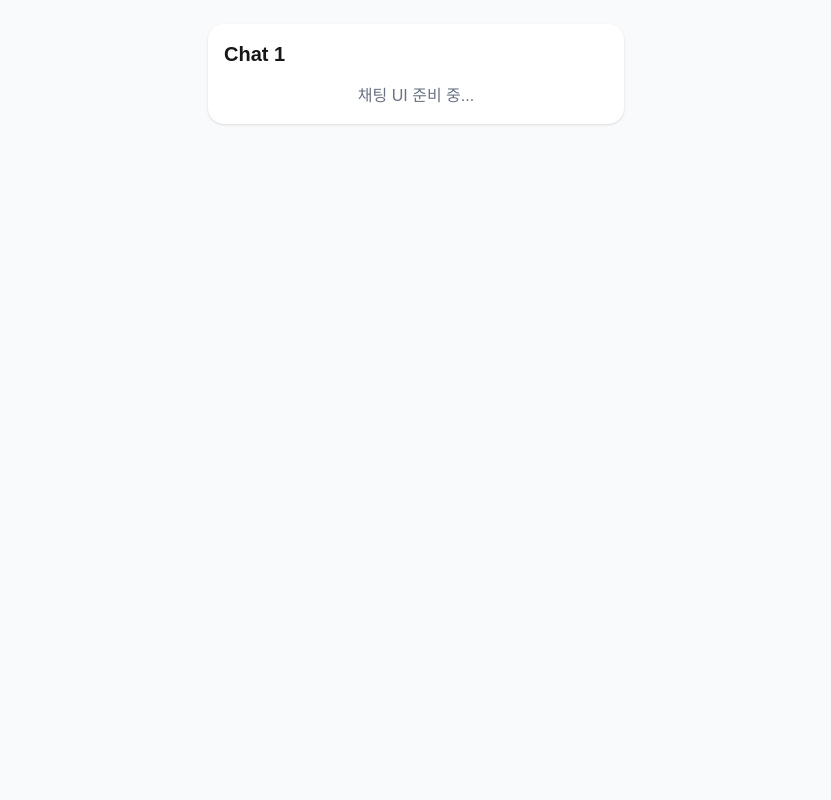
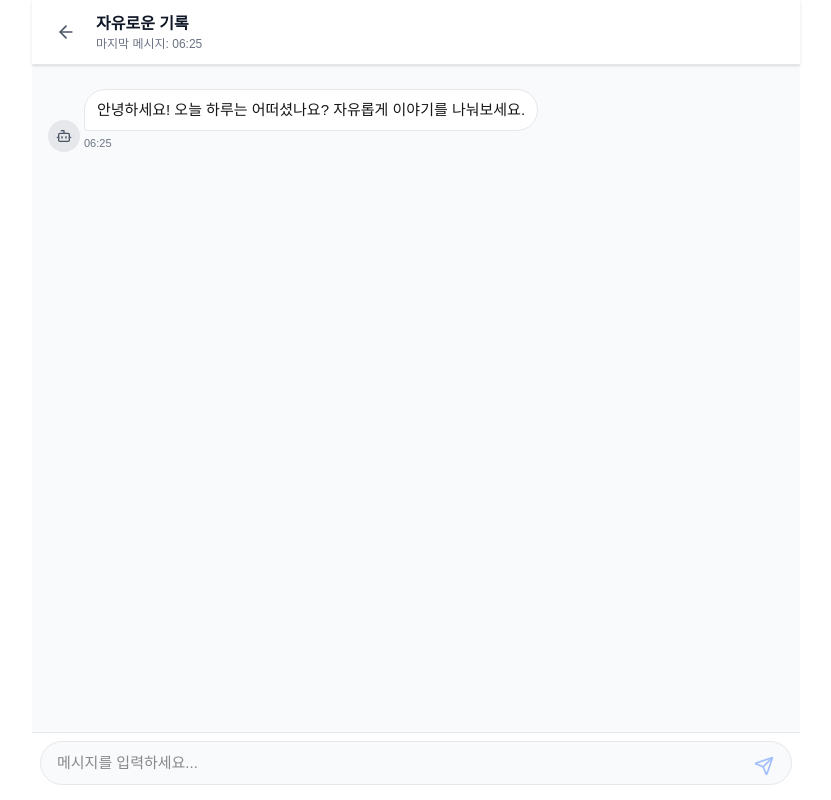
Before and after one commit to chungjung-d/carrer-log-fe, a Next.js app: page /chat/1 in a window 1280 px wide. Shown: the whole page, without its empty margins (224-1055 px from the left). Built offline with nearby package versions, Linux system fonts and the light colour scheme.

Commit message:
chatting ui

```diff
--- a/app/chat/[id]/page.tsx
+++ b/app/chat/[id]/page.tsx
@@ -1,21 +1,204 @@
 'use client'
 
 import { useParams } from 'next/navigation'
+import { useState, useEffect, useRef } from 'react'
+import { Chat, Message } from '@/types/chat'
+import { Send, User, Bot, ArrowLeft } from 'lucide-react'
+import Link from 'next/link'
+
+// 임시 데이터 (나중에 API로 대체)
+const MOCK_CHAT: Chat = {
+  id: 'CHAT_1',
+  userId: 'user1',
+  title: '자유로운 기록',
+  chatData: {
+    messages: [
+      {
+        id: '1',
+        role: 'assistant',
+        content: '안녕하세요! 오늘 하루는 어떠셨나요? 자유롭게 이야기를 나눠보세요.',
+        timestamp: new Date(),
+      },
+    ],
+    metadata: {
+      message_count: 1,
+      last_message_at: new Date(),
+    },
+  },
+  createdAt: new Date().toISOString(),
+  updatedAt: new Date().toISOString(),
+}
+
+const formatTime = (date: Date) => {
+  return new Intl.DateTimeFormat('ko-KR', {
+    hour: '2-digit',
+    minute: '2-digit',
+    hour12: false
+  }).format(date)
+}
 
 export default function ChatPage() {
   const params = useParams()
-  const chatId = params.id
+  const chatId = params.id as string
+  const [chat, setChat] = useState<Chat>(MOCK_CHAT)
+  const [newMessage, setNewMessage] = useState('')
+  const messagesEndRef = useRef<HTMLDivElement>(null)
+  const inputRef = useRef<HTMLTextAreaElement>(null)
+  const [composing, setComposing] = useState(false)
+
+  useEffect(() => {
+    // TODO: API 연동 후 실제 데이터 가져오기
+    // const fetchChat = async () => {
+    //   const response = await fetch(`/api/chats/${chatId}`)
+    //   const data = await response.json()
+    //   setChat(data)
+    // }
+    // fetchChat()
+
+    // 임시로 MOCK_CHAT 사용
+    setChat(MOCK_CHAT)
+  }, [chatId])
+
+  const scrollToBottom = () => {
+    messagesEndRef.current?.scrollIntoView({ behavior: 'smooth' })
+  }
+
+  useEffect(() => {
+    scrollToBottom()
+  }, [chat.chatData.messages])
+
+  const handleSubmit = (e: React.FormEvent) => {
+    e.preventDefault()
+    if (!newMessage.trim() || composing) return
+
+    const newMsg: Message = {
+      id: Date.now().toString(),
+      role: 'user',
+      content: newMessage,
+      timestamp: new Date(),
+    }
+
+    setChat(prev => ({
+      ...prev,
+      chatData: {
+        messages: [...prev.chatData.messages, newMsg],
+        metadata: {
+          message_count: prev.chatData.metadata.message_count + 1,
+          last_message_at: new Date(),
+        },
+      },
+    }))
+
+    setNewMessage('')
+    inputRef.current?.focus()
+  }
 
   return (
-    <div className="min-h-screen bg-gray-50">
-      <div className="max-w-md mx-auto px-4 py-6">
-        <div className="bg-white rounded-2xl shadow-sm p-4">
-          <h1 className="text-xl font-bold mb-4">Chat {chatId}</h1>
-          <div className="space-y-4">
-            {/* 여기에 채팅 UI가 들어갈 예정입니다 */}
-            <div className="text-gray-500 text-center">채팅 UI 준비 중...</div>
+    <div className="flex flex-col h-screen bg-[#F8FAFC]">
+      {/* 헤더 */}
+      <div className="bg-white border-b px-4 py-3 flex items-center gap-3 shadow-sm sticky top-0 z-10">
+        <Link
+          href="/my"
+          className="p-2 hover:bg-gray-100 rounded-full transition-colors"
+          aria-label="뒤로 가기"
+        >
+          <ArrowLeft className="w-5 h-5 text-gray-600" />
+        </Link>
+        <div>
+          <h1 className="font-semibold text-gray-900">{chat.title}</h1>
+          <p className="text-xs text-gray-500">마지막 메시지: {formatTime(chat.chatData.metadata.last_message_at)}</p>
+        </div>
+      </div>
+
+      {/* 메시지 영역 */}
+      <div className="flex-1 overflow-y-auto px-4 py-6 space-y-3">
+        {chat.chatData.messages.map((message, index) => {
+          const isLastInSequence = index === chat.chatData.messages.length - 1 ||
+            chat.chatData.messages[index + 1].role !== message.role
+
+          return (
+            <div
+              key={message.id}
+              className={`flex items-end gap-1 ${
+                message.role === 'user' ? 'flex-row-reverse' : ''
+              }`}
+            >
+              {isLastInSequence && (
+                <div className={`flex flex-col ${message.role === 'user' ? 'items-end' : 'items-start'} shrink-0`}>
+                  <div
+                    className={`w-8 h-8 rounded-full flex items-center justify-center ${
+                      message.role === 'user'
+                        ? 'bg-gray-200'
+                        : 'bg-gray-200'
+                    }`}
+                  >
+                    {message.role === 'user' ? (
+                      <User className="w-4 h-4 text-gray-600" />
+                    ) : (
+                      <Bot className="w-4 h-4 text-gray-600" />
+                    )}
+                  </div>
+                </div>
+              )}
+              <div
+                className={`group relative max-w-[75%] ${
+                  !isLastInSequence ? (message.role === 'user' ? 'mr-10' : 'ml-10') : ''
+                }`}
+              >
+                <div
+                  className={`px-3 py-2 break-words ${
+                    message.role === 'user'
+                      ? 'bg-[#4C83FF] text-white rounded-t-[22px] rounded-l-[22px] rounded-br-[4px]'
+                      : 'bg-white border border-gray-200 rounded-t-[22px] rounded-r-[22px] rounded-bl-[4px]'
+                  }`}
+                >
+                  <p className="text-[15px] leading-relaxed whitespace-pre-wrap">{message.content}</p>
+                </div>
+                {isLastInSequence && (
+                  <p className={`text-[11px] mt-1 ${
+                    message.role === 'user' ? 'text-right' : ''
+                  } text-gray-500`}>
+                    {formatTime(message.timestamp)}
+                  </p>
+                )}
+              </div>
+            </div>
+          )
+        })}
+        <div ref={messagesEndRef} />
+      </div>
+
+      {/* 입력 영역 */}
+      <div className="bg-white border-t sticky bottom-0">
+        <form onSubmit={handleSubmit} className="max-w-3xl mx-auto">
+          <div className="p-2">
+            <div className="relative">
+              <textarea
+                ref={inputRef}
+                value={newMessage}
+                onChange={(e) => setNewMessage(e.target.value)}
+                onCompositionStart={() => setComposing(true)}
+                onCompositionEnd={() => setComposing(false)}
+                placeholder="메시지를 입력하세요..."
+                className="w-full resize-none rounded-[22px] border border-gray-200 bg-gray-50 px-4 py-2.5 focus:outline-none focus:ring-1 focus:ring-gray-300 focus:border-gray-300 pr-12 min-h-[44px] max-h-32 text-[15px] transition-colors"
+                rows={1}
+                onKeyDown={(e) => {
+                  if (e.key === 'Enter' && !e.shiftKey && !composing) {
+                    e.preventDefault()
+                    handleSubmit(e)
+                  }
+                }}
+              />
+              <button
+                type="submit"
+                className="absolute top-1/2 -translate-y-1/2 right-3 flex items-center justify-center w-8 h-8 text-[#4C83FF] transition-colors disabled:opacity-50 disabled:cursor-not-allowed"
+                disabled={!newMessage.trim() || composing}
+              >
+                <Send className="w-5 h-5" />
+              </button>
+            </div>
           </div>
-        </div>
+        </form>
       </div>
     </div>
   )
--- /dev/null
+++ b/app/chat/layout.tsx
@@ -0,0 +1,11 @@
+export default function ChatLayout({
+  children,
+}: {
+  children: React.ReactNode
+}) {
+  return (
+    <div className="max-w-3xl mx-auto h-screen">
+      {children}
+    </div>
+  )
+}
--- /dev/null
+++ b/types/chat.ts
@@ -0,0 +1,27 @@
+export type MessageRole = 'user' | 'assistant'
+
+export interface Message {
+  id: string
+  role: MessageRole
+  content: string
+  timestamp: Date
+}
+
+export interface ChatMetadata {
+  message_count: number
+  last_message_at: Date
+}
+
+export interface ChatData {
+  messages: Message[]
+  metadata: ChatMetadata
+}
+
+export interface Chat {
+  id: string
+  userId: string
+  title: string
+  chatData: ChatData
+  createdAt: string
+  updatedAt: string
+}
```
